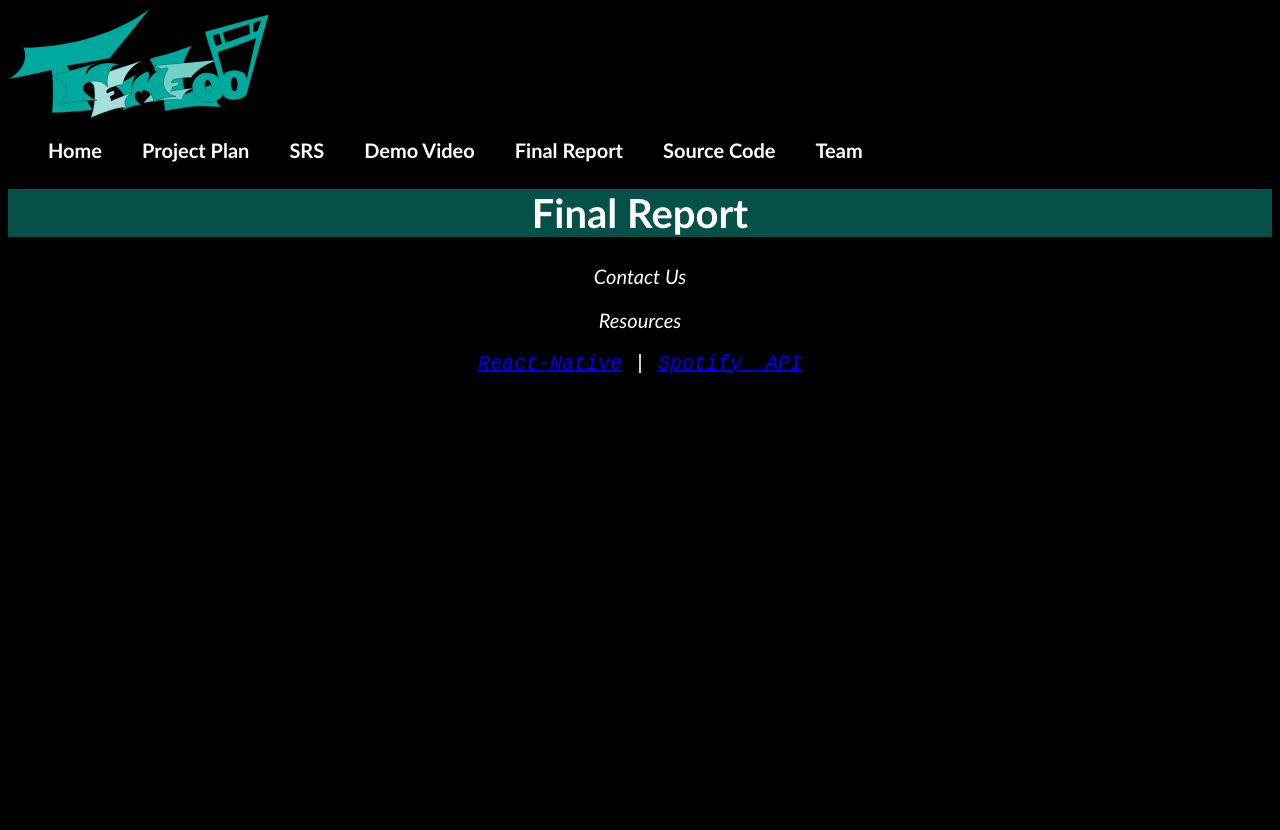
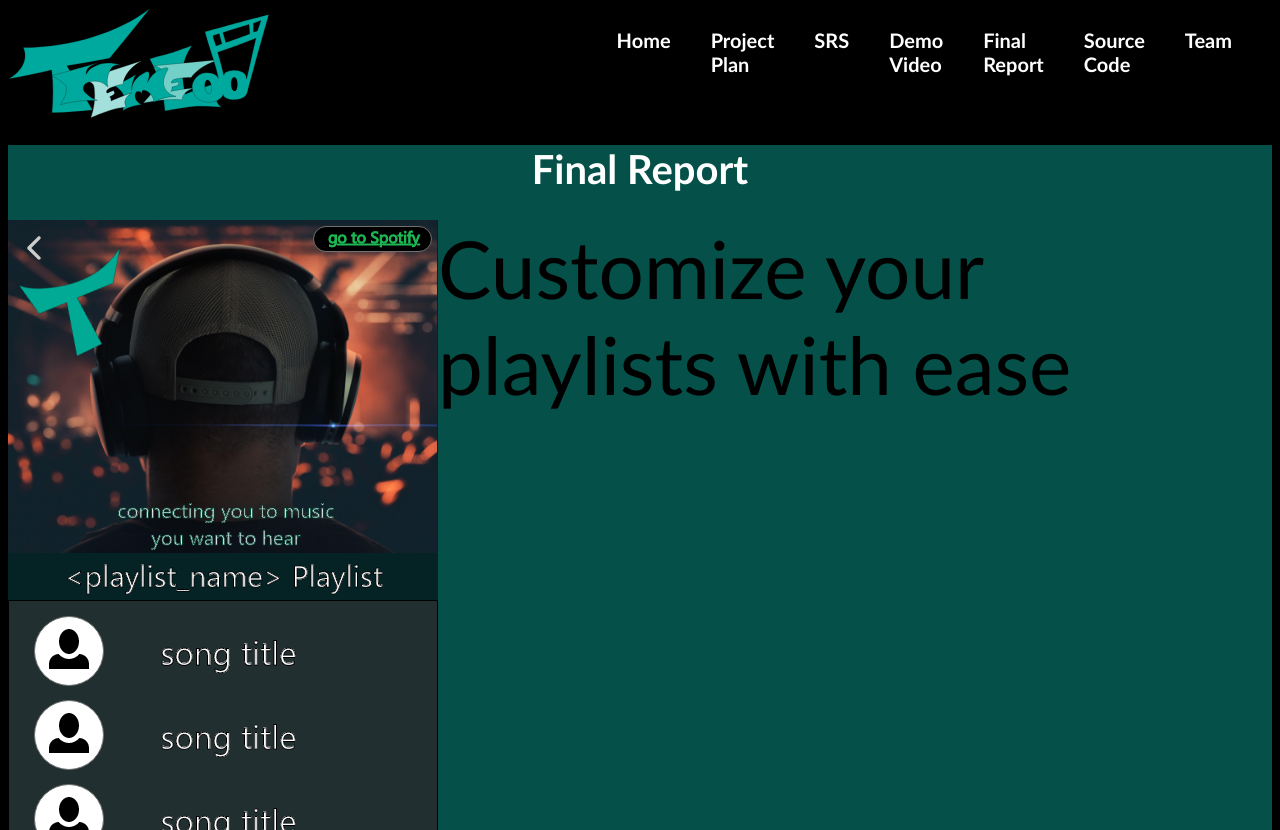
Before and after one commit to Vgreen22005/Tremeloo, a plain HTML site: page final-report.html in a window 1280 px wide. Shown: the top 830 px of the page. Before the commit the page ends 800 px from the top, so only its background shows below. Drawn offline with Linux system fonts and the light colour scheme.

Commit message:
Update final-report.html

```diff
--- a/final-report.html
+++ b/final-report.html
@@ -15,29 +15,40 @@
 
 	<body>
 		<!--Page header-->
-		<header>
-			<img src="images/logo.svg" alt="tremeloo logo"/>
+		<div class="head">
+			<header>
+				<img src="images/logo.svg" alt="tremeloo logo" />
+			</header>
+
 			<nav>
 				<ul>
-					<li><a href ="index.html">Home</a></li>
+					<li><a href="index.html">Home</a></li><br>
 					<li><a href="project-plan.html">Project Plan</a></li>
 					<li><a href="srs.html">SRS</a></li>
 					<li><a href="demo-video.html">Demo Video</a></li>
 					<li><a href="final-report.html">Final Report</a></li>
-					<li><a href ="source-code.html">Source Code</a></li>
+					<li><a href="source-code.html">Source Code</a></li>
 					<li><a href="team.html">Team</a></li>
 				</ul>
 			</nav>
-		</header>
+		</div>
 
 		<main>
 			<h1>Final Report</h1>
+			<section>
+				<article>
+					<img src="images/recommendation.png" alt="song recommendation page for playlist" />
+				</article>
+				<aside>
+					Customize your playlists with ease
+				</aside>
+			</section>
 		</main>
 
 		<footer>
-			<p><a hfref ="team.html">Contact Us</a></p>
+			<p><a hfref="team.html">Contact Us</a></p>
 			<p>Resources</p>
-			<pre><a href="https://reactnative.dev/">React-Native</a> | <a href="https://developer.spotify.com/documentation/web-api/">Spotify <arr title="Application Programming Interface"> API</arr></a></li></pre>
+			<pre><a href="https://reactnative.dev/">React-Native</a>	<a href="https://developer.spotify.com/documentation/web-api/">Spotify <arr title="Application Programming Interface"> API</arr></a></li></pre>
 		</footer>
 
 	</body>
```
